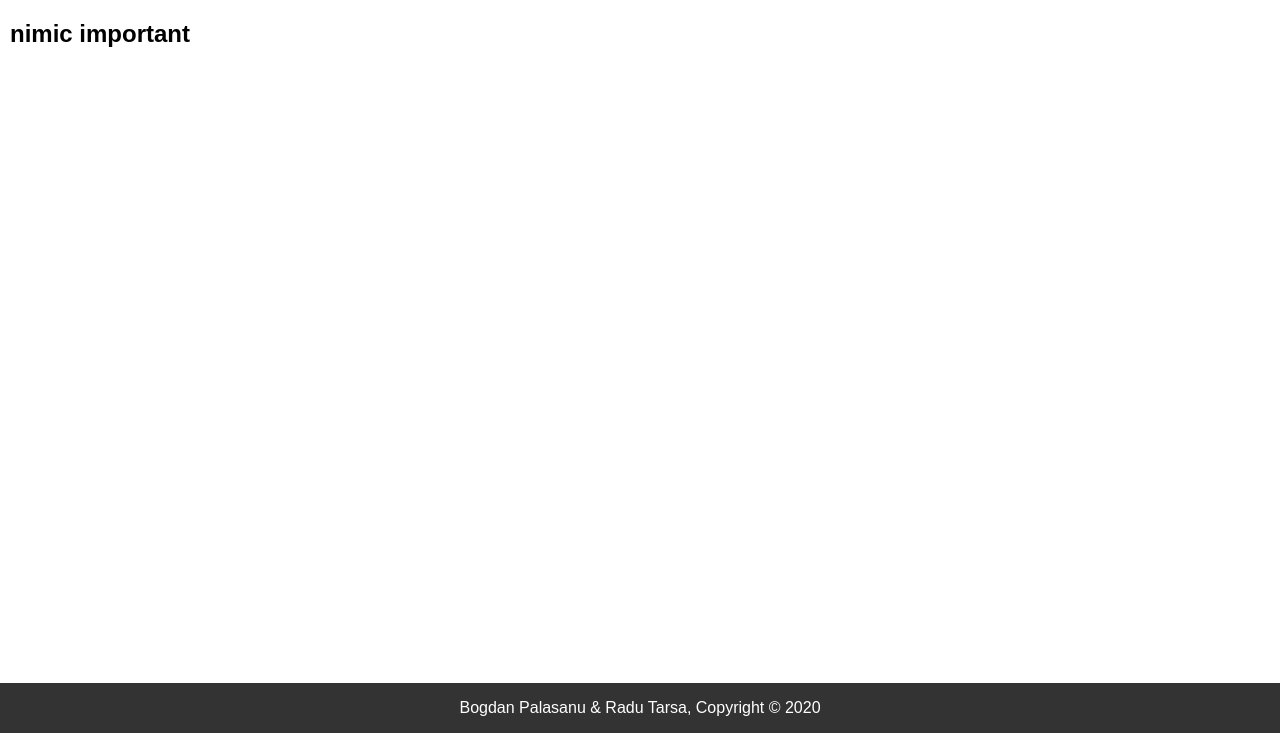
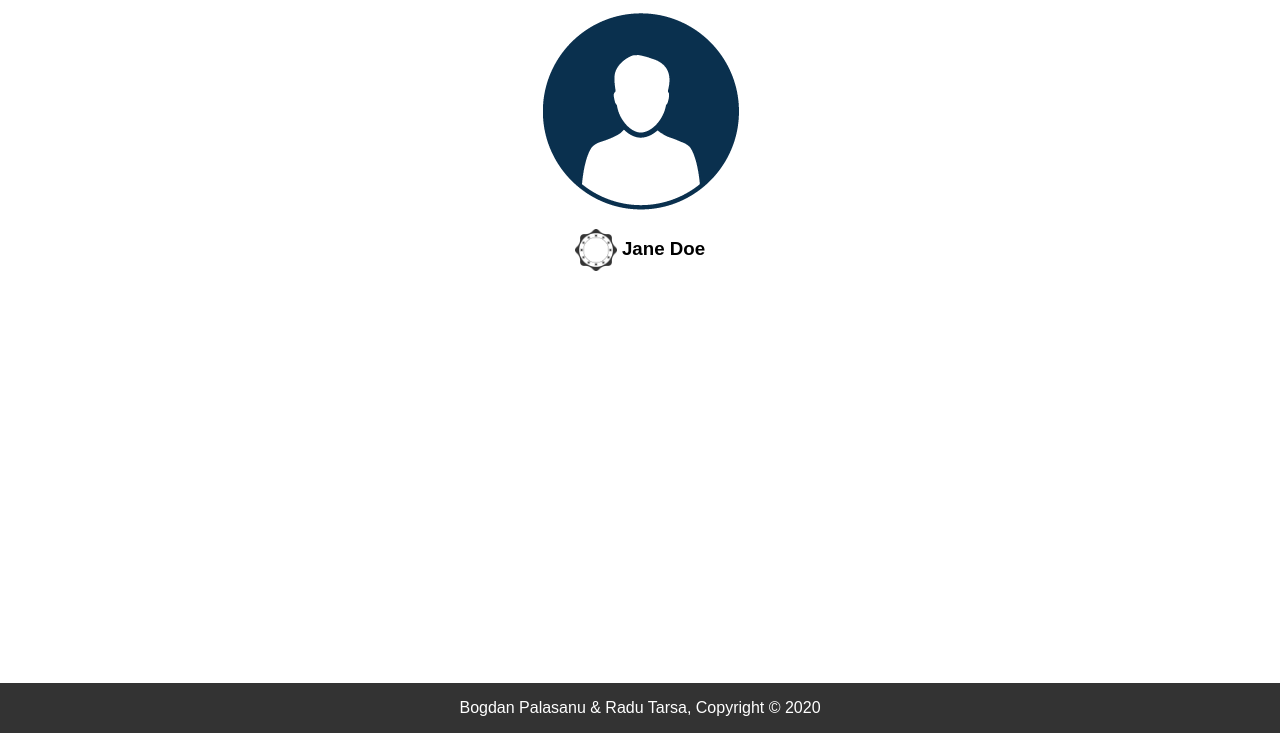
Before and after one commit to RaduTarsa/GaL, a PHP site: page /profile.php in a window 1280 px wide. Shown: the part 67-800 px from the top of the page. Run offline with PHP 8.4, Linux system fonts and the light colour scheme; the visitor is signed in with stand-in values (Sample User, id 1).

Commit message:
am modificat profile si am adaugat o poza,numele si un badge

```diff
--- a/GaL/profile.php
+++ b/GaL/profile.php
@@ -46,7 +46,9 @@
   </header>
 
   <section class="profile-info">
-    <h1>nimic important</h1>
+      <img class="user-img" src="Resources\pozaprofil.png" alt="poza profil" width="200px" height="200px">
+      <h3><img class="user-badge"src="Resources\userbadge.png" alt="poza profil" width="42px" height="42px">Jane Doe</h3>
+
   </section>
 
   <footer>
--- a/GaL/stylesheets/profile.css
+++ b/GaL/stylesheets/profile.css
@@ -95,3 +95,15 @@ body {
   border: 1px solid #3c763d;
   margin-bottom: 20px;
 }
+.profile-info h3{
+  text-align: center;
+}
+.profile-info .user-img{
+  display: block;
+  margin-left: auto;
+  margin-right: auto;
+}
+.profile-info .user-badge{
+  vertical-align: middle;
+  padding-right: 5px;
+}
```
Also changed, not shown: GaL/Resources/pozaprofil.png (added), GaL/Resources/userbadge.png (added).
